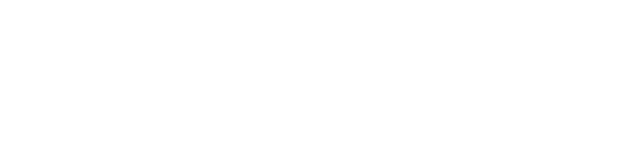
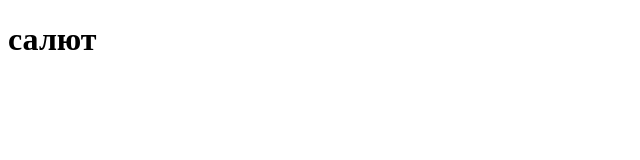
Before and after one commit to platinadoc/github-tutorial, a plain HTML site: page index.html in a window 1280 px wide. Shown: the whole page, without its empty margins (0-640 px from the left). Drawn offline with Linux system fonts and the light colour scheme.

Commit message:
Update index.html
текст салют

```diff
--- a/index.html
+++ b/index.html
@@ -7,6 +7,6 @@
     <title>Hello world</title>
 </head>
 <body>
-
+ <h1>салют</h1>
 </body>
 </html>
```
